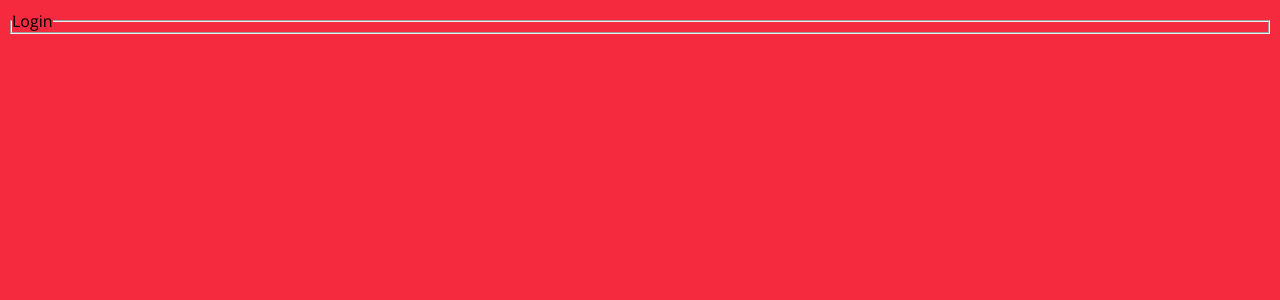
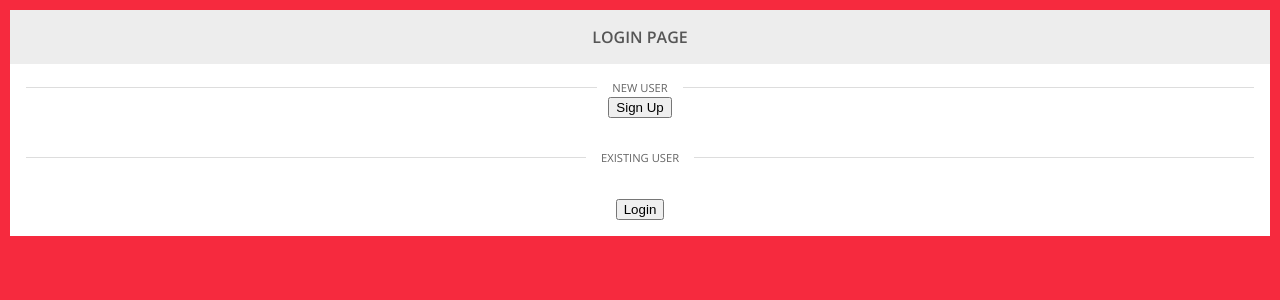
Before and after one commit to romiaujla/xpress-load-board, a React (Create React App) app: page / in a window 1280 px wide. Shown: the top 300 px of the page. Built offline with nearby package versions, Linux system fonts and the light colour scheme.

Commit message:
created sections for form

```diff
--- a/src/Components/LoginForm/LoginForm.css
+++ b/src/Components/LoginForm/LoginForm.css
@@ -0,0 +1,50 @@
+.LoginForm-form{
+    display: flex;
+    flex-direction: column;
+    width: 100%;
+    background-color: rgb(255, 255, 255);
+}
+.LoginForm-form fieldset{
+    display: block;
+    border:none;
+}
+.LoginForm-form legend{
+    width:100%;
+    text-transform: uppercase;
+    font-weight: 600;
+    background: rgb(237, 237, 237);
+    text-align: center;
+    padding: 1em;
+    color: rgb(86, 86, 86);
+}
+.LoginForm-form .sign-up-div,
+.LoginForm-form .login-div,
+.LoginForm-form .submit-button-div{
+    text-align: center;
+    padding: 1em;
+}
+.LoginForm-form .div-header{
+    display: flex;
+    flex-direction: row;
+    justify-content: space-between;
+    align-items: center;
+}
+.LoginForm-form .div-header .left-line,
+.LoginForm-form .div-header .right-line{
+    height:1px;
+    width:100%;
+    background: rgb(221, 221, 221);
+    flex: 3;
+}
+.LoginForm-form .div-header .left-line{
+    margin-right: 15px;
+}
+.LoginForm-form .div-header .right-line{
+    margin-left: 15px;
+}
+.LoginForm-form .div-header .center-text{
+    text-transform: uppercase;
+    color: rgb(100, 100, 100);
+    font-size: 0.7em;
+
+}
--- a/src/Components/LoginForm/LoginForm.js
+++ b/src/Components/LoginForm/LoginForm.js
@@ -1,4 +1,5 @@
 import React, { Component } from 'react';
+import './LoginForm.css';
 
 class LoginForm extends Component {
     constructor(props) {
@@ -8,12 +9,42 @@ class LoginForm extends Component {
     render() {
         return (
             <section className='LoginForm'>
-                <form className='LoginForm__form'>
+                <form className='LoginForm-form'>
                     <fieldset>
                         <legend>
-                            Login
+                            Login Page
                         </legend>
-
+                        <div className='sign-up-div'>
+                            <div className='div-header'>
+                                <div className='left-line'></div>
+                                <div className='center-text'>New User</div>
+                                <div className='right-line'></div>
+                            </div>
+                            <div className='sign-up-button'>
+                                <button
+                                    type='button'
+                                    className='app-button'
+                                >
+                                    Sign Up
+                                </button>
+                            </div>
+                        </div>
+                        <div className='login-div'>
+                        <div className='div-header'>
+                                <div className='left-line'></div>
+                                <div className='center-text'>Existing User</div>
+                                <div className='right-line'></div>
+                            </div>
+                        </div>
+                        <div className='submit-button-div'>
+                            <button
+                                type='submit'
+                                className='app_button'
+                                // onSubmit=''
+                            >
+                                Login
+                            </button>
+                        </div>
 
 
                     </fieldset>
```
